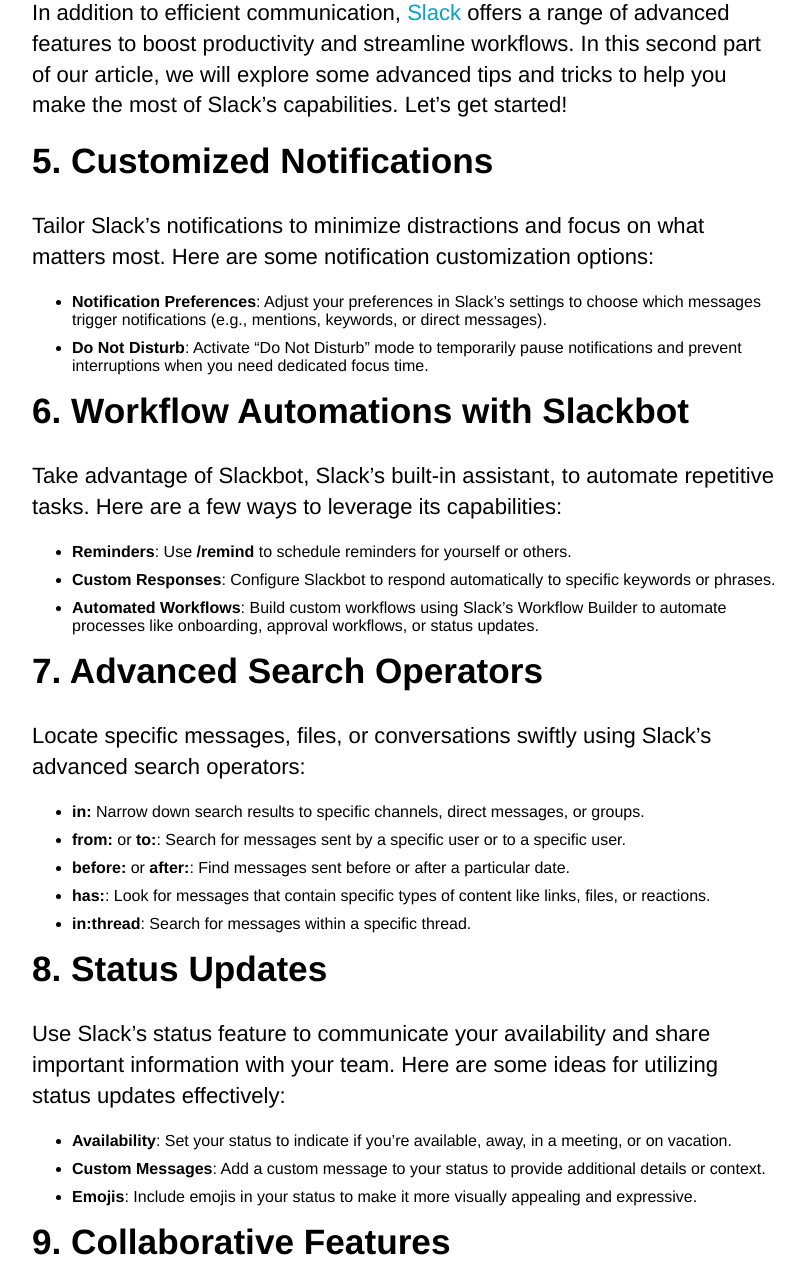
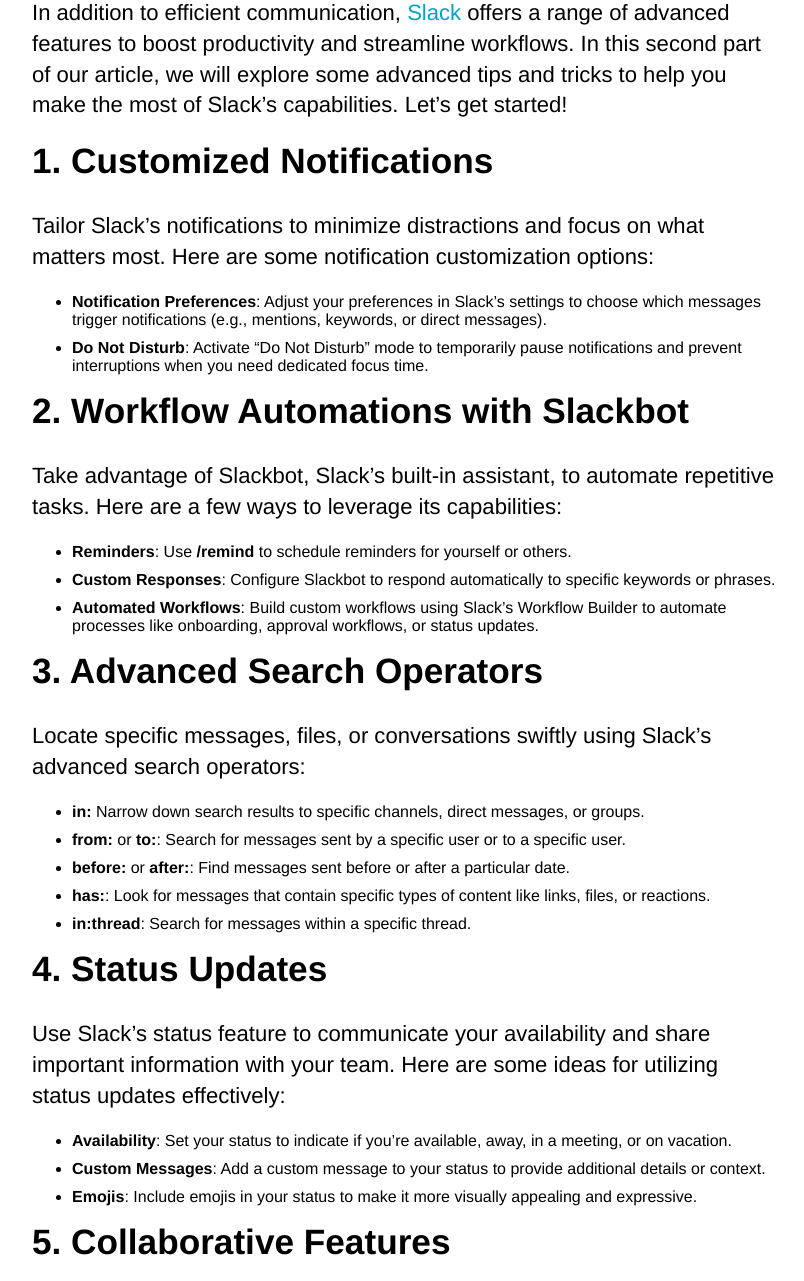
Before and after one commit to engnaruto/bondt-landing-page, a Jekyll site: the page built from _posts/2023-06-05-boosting-productivity-advanced-tips-and-tricks-for-slack.md, in a window 1280 px wide and 1400 px high, scrolled down 827 px, cut to the strip 119-1400 px from the top of the window. Shown: the whole strip, without its empty margins (233-1037 px from the left). Built offline with Jekyll 4.4.1, drawn with Linux system fonts in a browser that asks for light colours.

Commit message:
Update slack blog post

```diff
--- a/_posts/2023-06-05-boosting-productivity-advanced-tips-and-tricks-for-slack.md
+++ b/_posts/2023-06-05-boosting-productivity-advanced-tips-and-tricks-for-slack.md
@@ -13,14 +13,14 @@
 In addition to efficient communication, [Slack](https://slack.com/) offers a range of advanced features to boost productivity and streamline workflows.
 In this second part of our article, we will explore some advanced tips and tricks to help you make the most of Slack's capabilities. Let's get started!
 
-## **5. Customized Notifications**
+## **1. Customized Notifications**
 
 Tailor Slack's notifications to minimize distractions and focus on what matters most. Here are some notification customization options:
 
 - **Notification Preferences**: Adjust your preferences in Slack's settings to choose which messages trigger notifications (e.g., mentions, keywords, or direct messages).
 - **Do Not Disturb**: Activate "Do Not Disturb" mode to temporarily pause notifications and prevent interruptions when you need dedicated focus time.
 
-## **6. Workflow Automations with Slackbot**
+## **2. Workflow Automations with Slackbot**
 
 Take advantage of Slackbot, Slack's built-in assistant, to automate repetitive tasks. Here are a few ways to leverage its capabilities:
 
@@ -28,7 +28,7 @@
 - **Custom Responses**: Configure Slackbot to respond automatically to specific keywords or phrases.
 - **Automated Workflows**: Build custom workflows using Slack's Workflow Builder to automate processes like onboarding, approval workflows, or status updates.
 
-## **7. Advanced Search Operators**
+## **3. Advanced Search Operators**
 
 Locate specific messages, files, or conversations swiftly using Slack's advanced search operators:
 
@@ -38,7 +38,7 @@
 - **has:**: Look for messages that contain specific types of content like links, files, or reactions.
 - **in:thread**: Search for messages within a specific thread.
 
-## **8. Status Updates**
+## **4. Status Updates**
 
 Use Slack's status feature to communicate your availability and share important information with your team.
 Here are some ideas for utilizing status updates effectively:
@@ -47,7 +47,7 @@
 - **Custom Messages**: Add a custom message to your status to provide additional details or context.
 - **Emojis**: Include emojis in your status to make it more visually appealing and expressive.
 
-## **9. Collaborative Features**
+## **5. Collaborative Features**
 
 Collaboration lies at the heart of Slack. Explore these collaborative features to boost teamwork and productivity:
 
```
